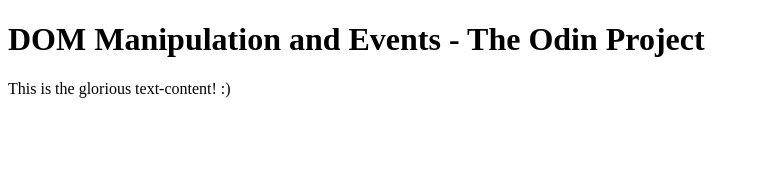
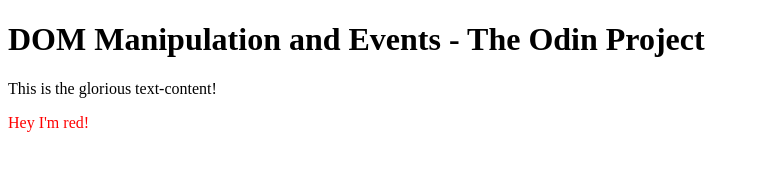
Before and after one commit to trevor-west/DOM-Practice, a plain HTML site: page index.html in a window 1280 px wide. Shown: the whole page, without its empty margins (0-760 px from the left). Drawn offline with Linux system fonts and the light colour scheme.

Commit message:
Add 'Hey I'm Red' js script insertion

```diff
--- a/index.html
+++ b/index.html
@@ -9,7 +9,7 @@
   <body>
     <h1>DOM Manipulation and Events - The Odin Project</h1>
     <div id="container">
-      <div class="content">This is the glorious text-content! :)</div>
+      <div class="content">This is the glorious text-content!</div>
     </div>
   </body>
 </html>
--- a/script.js
+++ b/script.js
@@ -0,0 +1,6 @@
+const container = document.querySelector("#container");
+
+const paragraph = document.createElement("p");
+paragraph.textContent = "Hey I'm red!";
+paragraph.style.cssText = "color: red";
+container.appendChild(paragraph);
```
